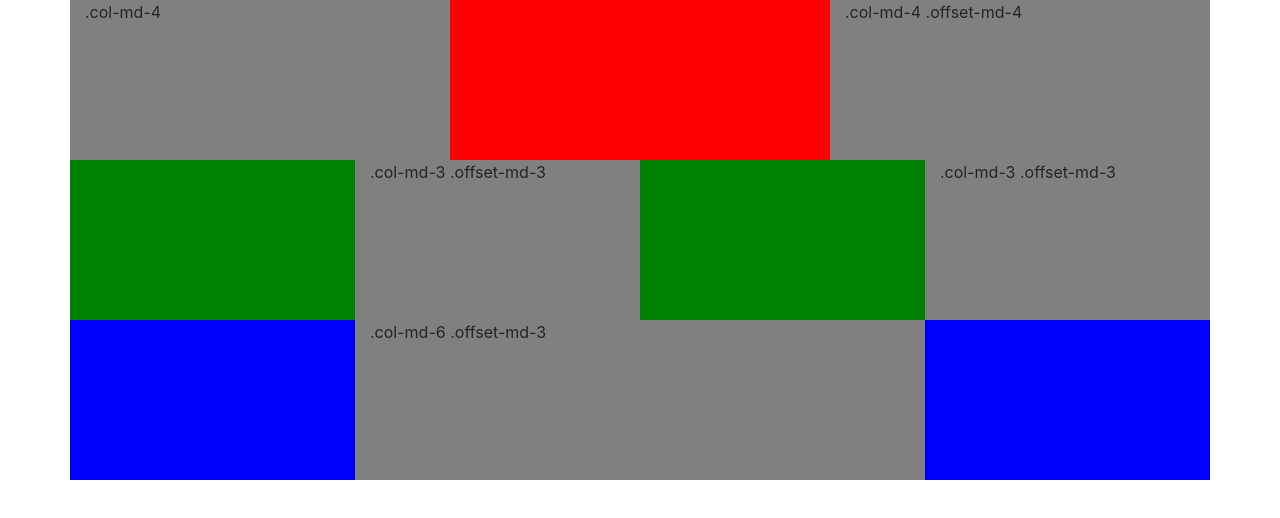
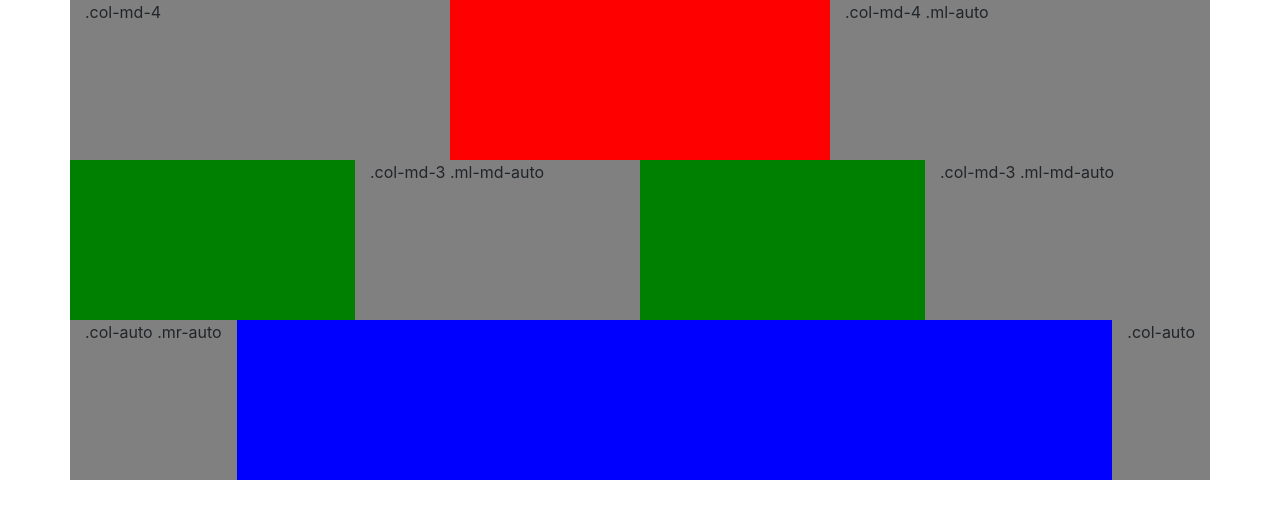
Before and after one commit to raymondSeger/test-bootstrap4, a website: page index.html in a window 1280 px wide. Drawn offline with nearby package versions, Linux system fonts and the light colour scheme.

Commit message:
offset with auto (new)
Margin utilities, With the move to flexbox in v4, you can use margin utilities like .mr-auto to force sibling columns away from one another.

```diff
--- a/index.html
+++ b/index.html
@@ -16,16 +16,15 @@
 
     <div class="row" style="min-height: 10rem;background-color: red;">
         <div class="col-md-4" style="background-color: grey;">.col-md-4</div>
-        <div class="col-md-4 offset-md-4" style="background-color: grey;">.col-md-4 .offset-md-4</div>
+        <div class="col-md-4 ml-auto" style="background-color: grey;">.col-md-4 .ml-auto</div>
     </div>
-
     <div class="row" style="min-height: 10rem;background-color: green;">
-        <div class="col-md-3 offset-md-3" style="background-color: grey;">.col-md-3 .offset-md-3</div>
-        <div class="col-md-3 offset-md-3" style="background-color: grey;">.col-md-3 .offset-md-3</div>
+        <div class="col-md-3 ml-md-auto" style="background-color: grey;">.col-md-3 .ml-md-auto</div>
+        <div class="col-md-3 ml-md-auto" style="background-color: grey;">.col-md-3 .ml-md-auto</div>
     </div>
-
     <div class="row" style="min-height: 10rem;background-color: blue;">
-        <div class="col-md-6 offset-md-3" style="background-color: grey;">.col-md-6 .offset-md-3</div>
+        <div class="col-auto mr-auto" style="background-color: grey;">.col-auto .mr-auto</div>
+        <div class="col-auto" style="background-color: grey;">.col-auto</div>
     </div>
 
 </div>
```
